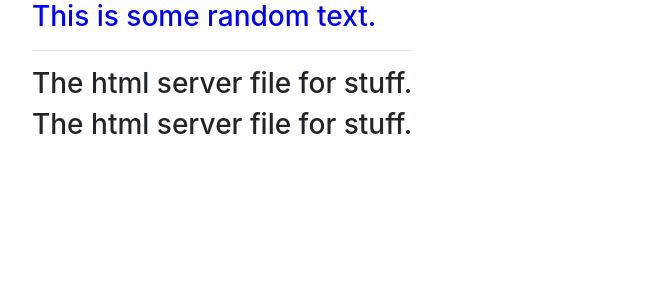
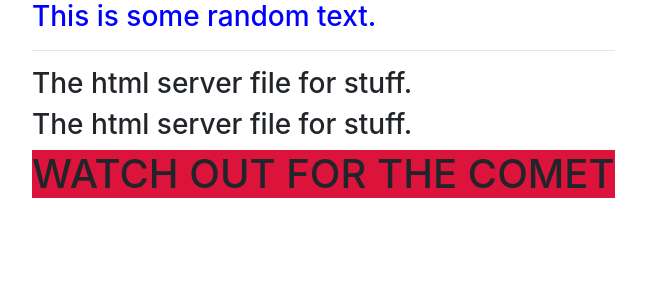
Before and after one commit to Cjstoney/angular_course, an Angular app: page / in a window 1280 px wide. Shown: the top 300 px of the page, without its empty margins (38-684 px from the left). Built offline with nearby package versions, Linux system fonts and the light colour scheme.

Commit message:
warning component created and displaying on the webpage build. Now working on the success component. Warning was built using command line prompt and the success is being built from scratch

```diff
--- a/src/app/app.component.html
+++ b/src/app/app.component.html
@@ -5,6 +5,7 @@
             <h3>This is some random text.</h3>
             <hr>
             <app-servers></app-servers>
+            <app-warning></app-warning>
         </div>
     </div>
 </div>
--- a/src/app/warning/warning.component.css
+++ b/src/app/warning/warning.component.css
@@ -0,0 +1,3 @@
+.warning{
+    background: crimson;
+}
--- a/src/app/warning/warning.component.html
+++ b/src/app/warning/warning.component.html
@@ -1 +1,3 @@
-<p>warning works!</p>
+<h1 class="warning">
+    WATCH OUT FOR THE COMET
+</h1>
```
Also changed, not shown: src/app/success/success.component.css (added), src/app/success/success.component.html (added), src/app/success/success.component.ts (added), 1 other file (tests, documents, lock files or other folders).
